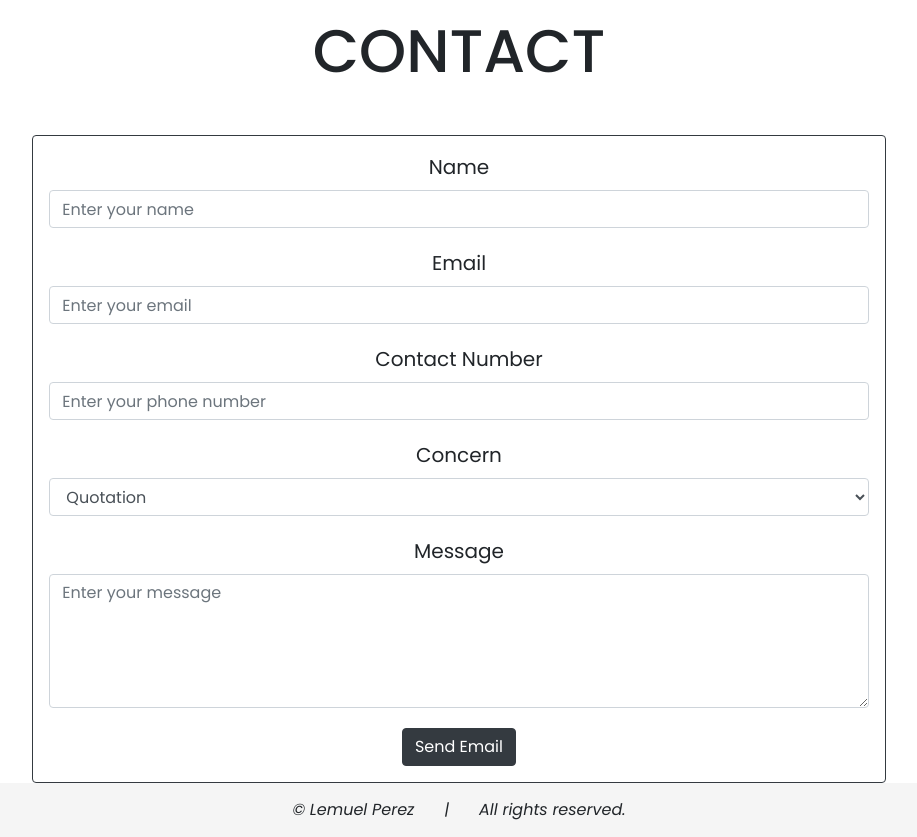
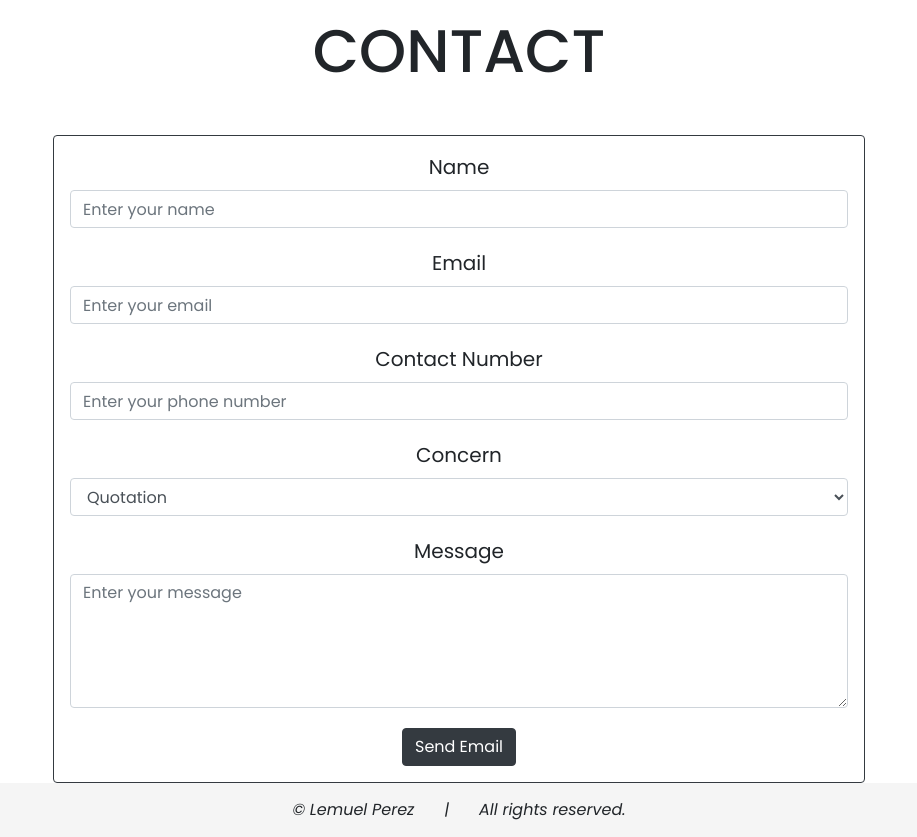
Before and after one commit to lemueljohnperez/personal_portfolio, a plain HTML site: page index.html in a window 1280 px wide. Shown: the part 4380-5217 px from the top of the page, without its empty margins (181-1098 px from the left). Drawn offline with nearby package versions, Linux system fonts and the light colour scheme.

Commit message:
Fixed overflow

```diff
--- a/index.html
+++ b/index.html
@@ -304,8 +304,8 @@
 	<section id="contact" class="min-vh-100 pt-5">
 		<h2 class="mb-5 text-center">CONTACT</h2>
 		<div class="container-fluid">
-			<div class="row justify-content-center text-center">
-				<form id="form" class="border border-dark px-3 py-3 rounded col-11 col-md-8 col-lg-8" data-aos="zoom-in" action="https://google.com">
+			<div class="row justify-content-center text-center mx-3">
+				<form id="form" class="border border-dark px-3 py-3 rounded col-12 col-md-8 col-lg-8" data-aos="zoom-in" action="https://google.com">
 					<label for="name">Name</label>
 					<input class="form-control" type="text" name="name" id="name" placeholder="Enter your name" required autocomplete="">
 
--- a/styles.css
+++ b/styles.css
@@ -11,6 +11,11 @@
 	margin: 0;
 	box-sizing: border-box;
 	font-family: "Poppins", sans-serif;
+}
+
+body
+{
+	overflow-x: hidden;
 }
 
 
@@ -139,8 +144,8 @@ h5
 
 #form
 {
-	width: 50%;
-	background-color: transparent;
+	width: 100%;
+    background-color: transparent;
 }
 
 label
```
